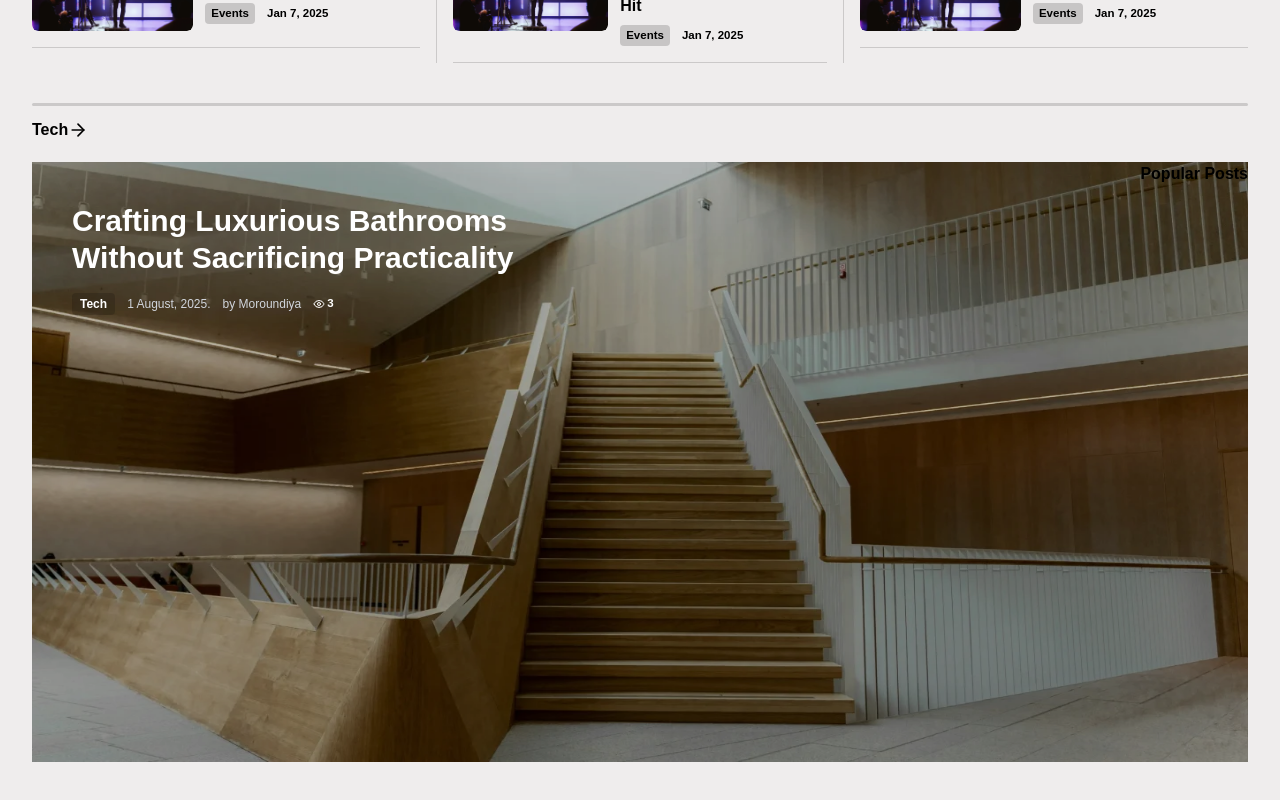
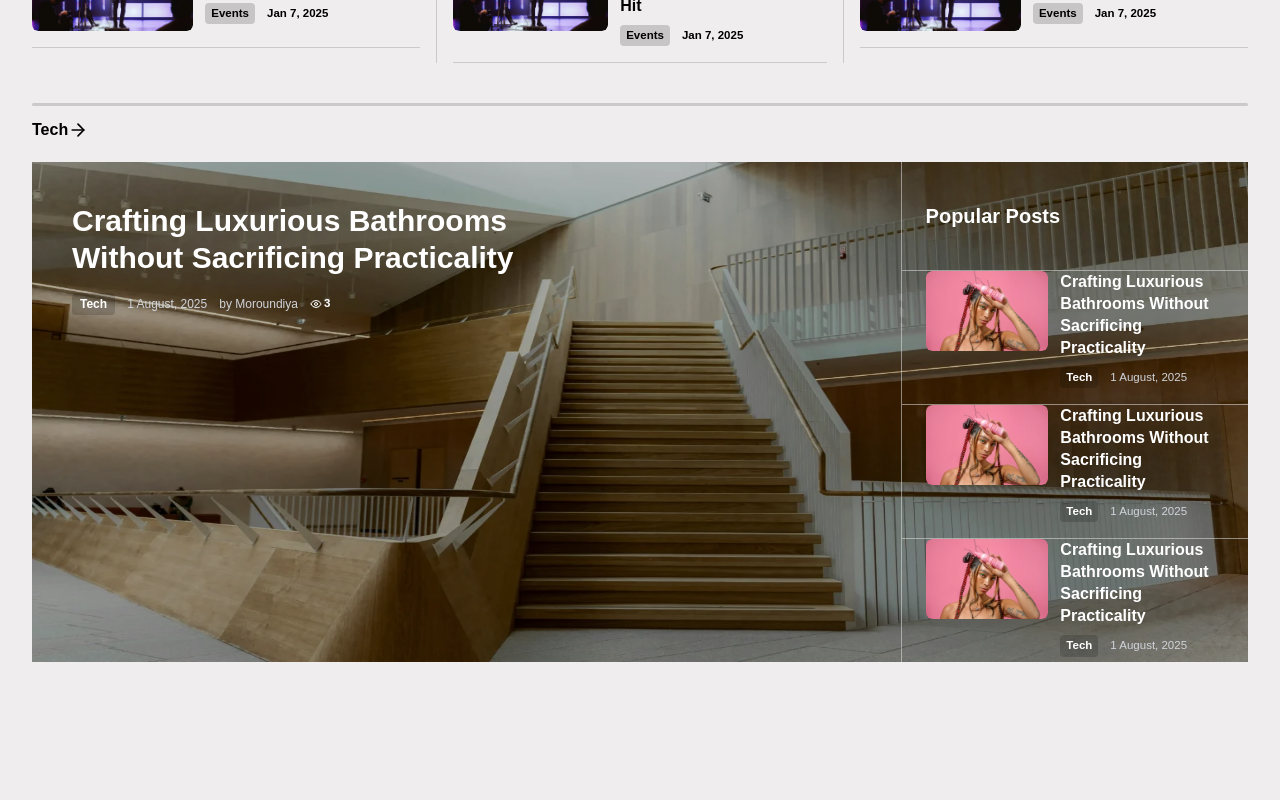
Before and after one commit to Moroundiya/maag, a Next.js app: page / in a window 1280 px wide. Shown: the part 1461-2261 px from the top of the page. After the commit the page ends 2163 px from the top, so only its background shows below. Built offline with nearby package versions, Linux system fonts and the light colour scheme; a web font is replaced by a local one.

Commit message:
Tech section

```diff
--- a/app/components/Tech.tsx
+++ b/app/components/Tech.tsx
@@ -1,6 +1,7 @@
 import { ArrowRight, Eye } from "lucide-react"
 import Image from "next/image"
 import Link from "next/link"
+import HeroSmall from "../layouts/HeroSmall"
 
 export default function Tech() {
     return (
@@ -10,7 +11,7 @@ export default function Tech() {
                 <ArrowRight size={20} />
             </Link>
 
-            <div className="w-full h-[600px] mt-5 relative group overflow-hidden">
+            <div className="w-full h-[500px] mt-5 relative group overflow-hidden">
                 <Image src="/section-bg.webp" alt="Image" fill className="absolute top-0 left-0 group-hover:scale-105 transition-all duration-700 ease-in-out" />
                 <div className="absolute w-full h-full top-0 left-0 bg-[#00000048] flex justify-between">
                     <div className="p-10 w-2/4 text-white">
@@ -20,7 +21,7 @@ export default function Tech() {
                                 <div className="bg-[#0000002b] px-2 py-0.5 rounded-sm">
                                     Tech
                                 </div>
-                                <p className="text-gray-300 font-light">1 August, 2025.</p>
+                                <p className="text-gray-300 font-light">1 August, 2025</p>
                                 <p className="text-gray-300 font-light">by Moroundiya</p>
                                 <div className="flex items-center justify-center space-x-0.5 text-[11.5px]">
                                     <Eye className="" size={12} />
@@ -29,7 +30,51 @@ export default function Tech() {
                             </div>
                         </div>
                     </div>
-                    <p>Popular Posts</p>
+                    <div className="border-s border-[#dedede8d] w-2/7 flex flex-col justify-between text-white">
+                        <p className="py-10 border-b border-[#dedede8d] text-xl font-semibold px-6">Popular Posts</p>
+                        <div className="flex space-x-3 border-b border-[#dedede8d] pb-4 px-6">
+                            <div className="w-full lg:w-1/2 h-[100px] xl:h-[80px] 2xl:h-[100px] relative overflow-hidden rounded-md">
+                                <Image src='/demo-image-1.webp' alt="" fill className="rounded-md object-cover hover:scale-105 transition-all duration-500" />
+                            </div>
+                            <div className="w-full lg:w-2/3 space-y-2">
+                                <p className="text-md leading-snug hover:text-[#dedede8d] transition-all duration-300 font-bold">Crafting Luxurious Bathrooms Without Sacrificing Practicality</p>
+                                <div className="flex items-center space-x-3 text-[11.5px]">
+                                    <div className="bg-[#0000002b] px-1.5 py-0.5 rounded-sm">
+                                        Tech
+                                    </div>
+                                    <p className="text-gray-300 font-light">1 August, 2025</p>
+                                </div>
+                            </div>
+                        </div>
+                        <div className="flex space-x-3 border-b border-[#dedede8d] pb-4 px-6">
+                            <div className="w-full lg:w-1/2 h-[100px] xl:h-[80px] 2xl:h-[100px] relative overflow-hidden rounded-md">
+                                <Image src='/demo-image-1.webp' alt="" fill className="rounded-md object-cover hover:scale-105 transition-all duration-500" />
+                            </div>
+                            <div className="w-full lg:w-2/3 space-y-2">
+                                <p className="text-md leading-snug hover:text-[#dedede8d] transition-all duration-300 font-bold">Crafting Luxurious Bathrooms Without Sacrificing Practicality</p>
+                                <div className="flex items-center space-x-3 text-[11.5px]">
+                                    <div className="bg-[#0000002b] px-1.5 py-0.5 rounded-sm">
+                                        Tech
+                                    </div>
+                                    <p className="text-gray-300 font-light">1 August, 2025</p>
+                                </div>
+                            </div>
+                        </div>
+                        <div className="flex space-x-3 border-b border-[#dedede8d] pb-4 px-6">
+                            <div className="w-full lg:w-1/2 h-[100px] xl:h-[80px] 2xl:h-[100px] relative overflow-hidden rounded-md">
+                                <Image src='/demo-image-1.webp' alt="" fill className="rounded-md object-cover hover:scale-105 transition-all duration-500" />
+                            </div>
+                            <div className="w-full lg:w-2/3 space-y-2">
+                                <p className="text-md leading-snug hover:text-[#dedede8d] transition-all duration-300 font-bold">Crafting Luxurious Bathrooms Without Sacrificing Practicality</p>
+                                <div className="flex items-center space-x-3 text-[11.5px]">
+                                    <div className="bg-[#0000002b] px-1.5 py-0.5 rounded-sm">
+                                        Tech
+                                    </div>
+                                    <p className="text-gray-300 font-light">1 August, 2025</p>
+                                </div>
+                            </div>
+                        </div>
+                    </div>
 
                 </div>
             </div>
```
